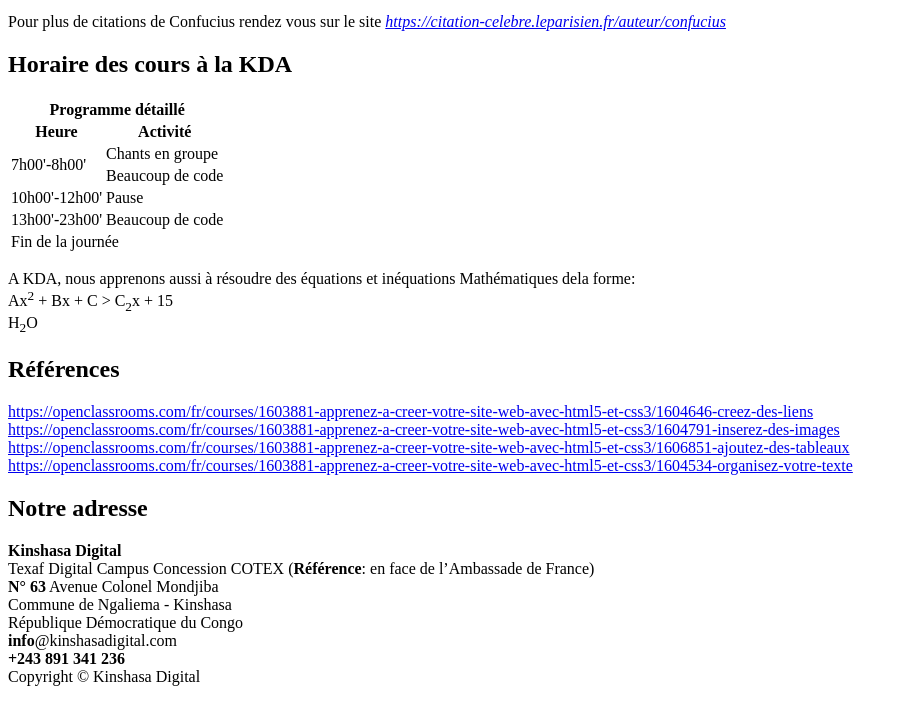
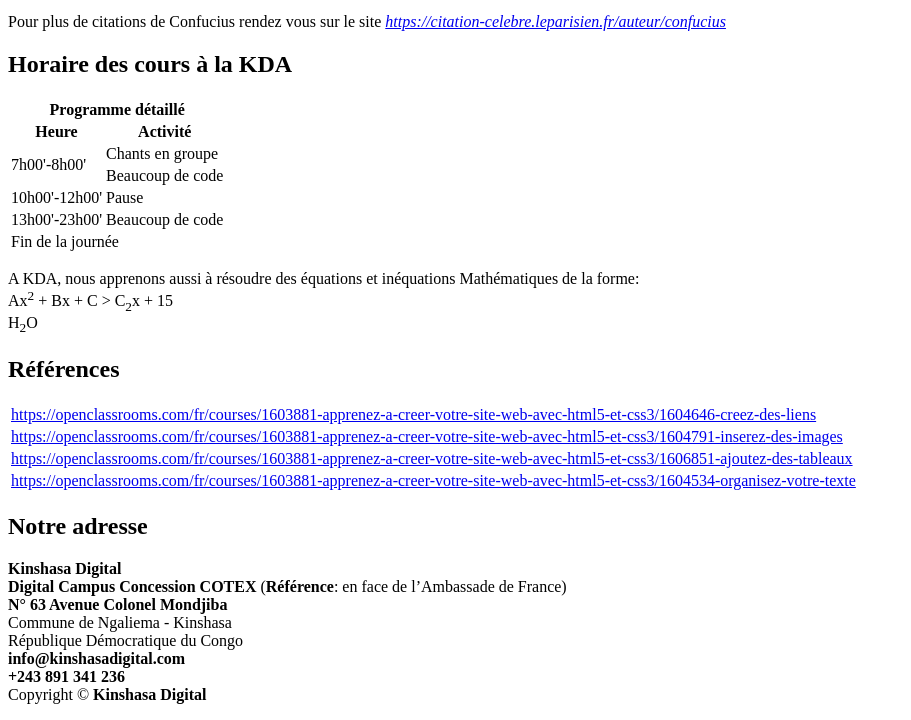
Before and after one commit to medivankembo/Brief_2_html, a plain HTML site: page index.html in a window 1280 px wide. Shown: the part 1070-1790 px from the top of the page, without its empty margins (0-911 px from the left). Drawn offline with Linux system fonts and the light colour scheme.

Commit message:
Add files via upload

```diff
--- a/index.html
+++ b/index.html
@@ -2,8 +2,6 @@
 <html lang="fr">
     <head>
         <meta charset="UTF-8">
-        <!--<meta http-equiv="X-UA-Compatible" content="IE=edge"> -->
-        <!--<meta name="viewport" content="width=device-width, initial-scale=1.0"> -->
         <title>Bienvenu dans KDA</title>
     </head>
     <body>
@@ -15,23 +13,22 @@
 
         <p><strong>KDA</strong> est un centre de <strong>formation professionnel</strong> offrant une formation intensive aux apprenants dans le but de :</p>
             <ol>
-                <li>L’insertion professionnel</li>
-                <li>L’acquisition des compétences</li>
-                <li>L’impact social</li>
+                <li>L’insertion professionnel ;</li>
+                <li>L’acquisition des compétences ;</li>
+                <li>L’impact social.</li>
             </ol>
 
         <h2>Pédagogie active</h2>
         <p>La pédagogie utilisée est la <i>pédagogie active</i> car avec cette pédagogie l’apprenant acquiert des compétences dans une <b>démarche inductive</b>, c’est-à-dire qu'il :</p>
             <ul>
-                <li>Doit commettre plusieurs erreurs, tester des solutions et tirer ses propres conclusions</li>
-                <li>Est acteur tout au long de son apprentissage, c’est qu’il n’est pas là pour absorber des connaissances qui lui sont dictées</li>
+                <li>Doit commettre plusieurs erreurs, tester des solutions et tirer ses propres conclusions ;</li>
+                <li>Est acteur tout au long de son apprentissage, c’est qu’il n’est pas là pour absorber des connaissances qui lui sont dictées.</li>
             </ul>
 
-        <p>
-            Il existe une citation intéressante qui correspond à l’esprit de cette <b>pédagogie:</b></p>
+        <p>Il existe une citation intéressante qui correspond à l’esprit de cette <b>pédagogie:</b></p>
             <blockquote lang="en">
                 "What you hear, you forget<br>
-                What you see, you remeber<br>
+                What you see, you remember<br>
                 What you do, you understand.“ Confucius
             </blockquote>
 
@@ -39,10 +36,9 @@
             <img src="conficuis.jpg" alt="Portrait de Conficuis" width="500" height="500">
             <figcaption>Confucius 479 Av.JC</figcaption>
         </figure>
-        <p>
-            Pour plus de citations de Confucius rendez vous sur le site
-            <cite><a href="https://citation-celebre.leparisien.fr/auteur/confucius">https://citation-celebre.leparisien.fr/auteur/confucius</a></cite>
-        </p>
+        <p>Pour plus de citations de Confucius rendez vous sur le site
+            <cite><a href="https://citation-celebre.leparisien.fr/auteur/confucius">https://citation-celebre.leparisien.fr/auteur/confucius</a></cite></p>
+
         <h2>Horaire des cours à la KDA</h2>
 
         <table>
@@ -82,35 +78,46 @@
 
         </table>
         <p>
-            A KDA, nous apprenons aussi à résoudre des équations et inéquations Mathématiques dela forme:<br>
+            A KDA, nous apprenons aussi à résoudre des équations et inéquations Mathématiques de la forme:<br>
             Ax<sup>2</sup> + Bx + C &gt; C<sub>2</sub>x + 15 <br>
             H<sub>2</sub>O
         </p>
         <h2>Références</h2>
-        <p>
-            <a href="https://openclassrooms.com/fr/courses/1603881-apprenez-a-creer-votre-site-web-avec-html5-et-css3/1604646-creez-des-liens">
-                https://openclassrooms.com/fr/courses/1603881-apprenez-a-creer-votre-site-web-avec-html5-et-css3/1604646-creez-des-liens</a><br>
+        <table>
+            <thead>
 
-            <a href="https://openclassrooms.com/fr/courses/1603881-apprenez-a-creer-votre-site-web-avec-html5-et-css3/1604791-inserez-des-images">
-                https://openclassrooms.com/fr/courses/1603881-apprenez-a-creer-votre-site-web-avec-html5-et-css3/1604791-inserez-des-images</a><br>
+            </thead>
+            <tbody>
+                <tr>
+                    <td><a href="https://openclassrooms.com/fr/courses/1603881-apprenez-a-creer-votre-site-web-avec-html5-et-css3/1604646-creez-des-liens">
+                    https://openclassrooms.com/fr/courses/1603881-apprenez-a-creer-votre-site-web-avec-html5-et-css3/1604646-creez-des-liens</a></td>
+                </tr>
+                <tr>
+                    <td><a href="https://openclassrooms.com/fr/courses/1603881-apprenez-a-creer-votre-site-web-avec-html5-et-css3/1604791-inserez-des-images">
+                    https://openclassrooms.com/fr/courses/1603881-apprenez-a-creer-votre-site-web-avec-html5-et-css3/1604791-inserez-des-images</a></td>
+                </tr>
+                <tr>
+                    <td><a href="https://openclassrooms.com/fr/courses/1603881-apprenez-a-creer-votre-site-web-avec-html5-et-css3/1606851-ajoutez-des-tableaux">
+                    https://openclassrooms.com/fr/courses/1603881-apprenez-a-creer-votre-site-web-avec-html5-et-css3/1606851-ajoutez-des-tableaux</a></td>
+                </tr>
+                <tr>
+                    <td><a href="https://openclassrooms.com/fr/courses/1603881-apprenez-a-creer-votre-site-web-avec-html5-et-css3/1604534-organisez-votre-texte">
+                    https://openclassrooms.com/fr/courses/1603881-apprenez-a-creer-votre-site-web-avec-html5-et-css3/1604534-organisez-votre-texte </a></td>
+                </tr>
 
-            <a href="https://openclassrooms.com/fr/courses/1603881-apprenez-a-creer-votre-site-web-avec-html5-et-css3/1606851-ajoutez-des-tableaux">
-                https://openclassrooms.com/fr/courses/1603881-apprenez-a-creer-votre-site-web-avec-html5-et-css3/1606851-ajoutez-des-tableaux</a><br>
-
-            <a href="https://openclassrooms.com/fr/courses/1603881-apprenez-a-creer-votre-site-web-avec-html5-et-css3/1604534-organisez-votre-texte">
-            https://openclassrooms.com/fr/courses/1603881-apprenez-a-creer-votre-site-web-avec-html5-et-css3/1604534-organisez-votre-texte</a>
-        </p>
+            </tbody>
+        </table>
         <h2>Notre adresse</h2>
         <p>
             <strong>Kinshasa Digital</strong><br>
-            Texaf Digital Campus
-            Concession COTEX (<strong>Référence</strong>: en face de l’Ambassade de France)<br>
-            <strong>N&deg; 63</strong> Avenue Colonel Mondjiba<br>
+            <strong>Digital Campus</strong>
+            <strong>Concession COTEX</strong> (<strong>Référence</strong>: en face de l’Ambassade de France)<br>
+            <strong>N&deg; 63 Avenue Colonel Mondjiba</strong><br>
             Commune de Ngaliema - Kinshasa<br>
             République Démocratique du Congo<br>
-            <strong>info</strong>@kinshasadigital.com<br>
+            <strong>info@kinshasadigital.com</strong><br>
             <strong>+243 891 341 236</strong><br>
-            Copyright &COPY; Kinshasa Digital
+            Copyright &COPY; <strong>Kinshasa Digital</strong>
         </p>
     </body>
 </html>
```
